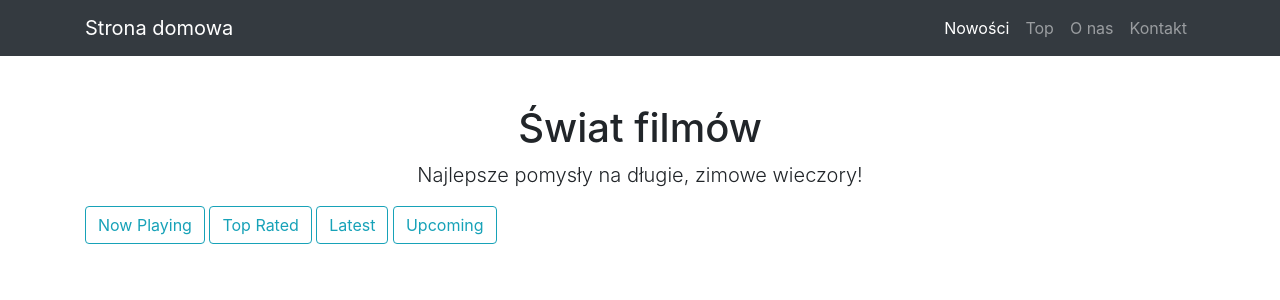
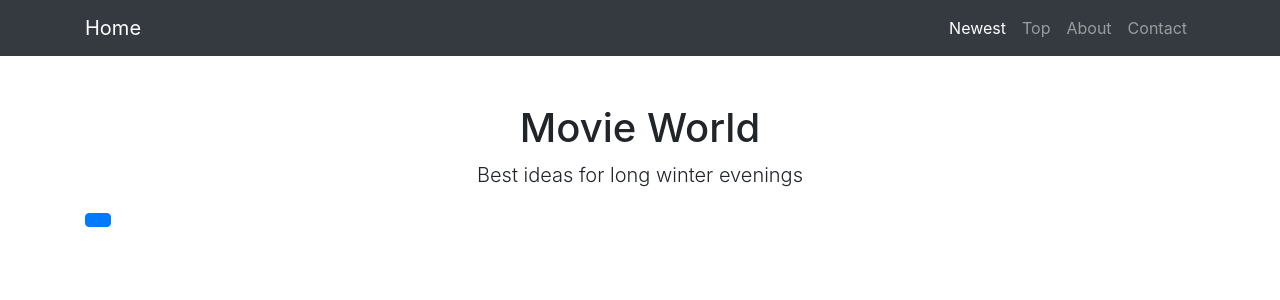
Before and after one commit to coder6639/movies_catalogue, a Flask app: template templates/homepage.html in a window 1280 px wide. Shown: the top 300 px of the page. Run offline with Flask 2, Linux system fonts and the light colour scheme; the template is opened without the code that fills it, so the values that code supplies are empty; some libraries are stand-ins or nearby versions.

Commit message:
Fix cast on movie page, add buttons, list validation

```diff
--- a/main.py
+++ b/main.py
@@ -6,9 +6,15 @@ app = Flask(__name__)
 
 @app.route("/")
 def homepage():
-    selected_list = request.args.get("list_name", "popular")
-    movies = tmdb_client.get_movies(8, list_name=selected_list)
-    return render_template("homepage.html", movies=movies, current_list=selected_list)
+    movie_lists = ["now_playing", "top_rated", "popular", "upcoming"]
+    selected_list = request.args.get("list_type", "popular")
+    if selected_list not in movie_lists:
+        movies = tmdb_client.get_movies(8, list_name="popular")
+        return render_template("homepage.html", movies=movies, chosen_list="", movie_lists=movie_lists)
+    else:
+        movies = tmdb_client.get_movies(8, list_name=selected_list)
+        movie_lists.remove(selected_list)
+    return render_template("homepage.html", movies=movies, chosen_list=selected_list, movie_lists=movie_lists)
 
 
 @app.context_processor
@@ -21,7 +27,7 @@ def utility_processor():
 @app.route("/movie/<movie_id>")
 def movie_details(movie_id):
     details = tmdb_client.get_single_movie(movie_id)
-    people = tmdb_client.get_single_movie_cast(movie_id)
+    people = tmdb_client.get_single_movie_cast(movie_id)[:12]
     image_url = tmdb_client.get_poster_url(tmdb_client.get_single_image(movie_id), "w780")
     return render_template("movie_details.html", movie=details, people=people, image=image_url)
 
--- a/templates/homepage.html
+++ b/templates/homepage.html
@@ -4,14 +4,20 @@
 
 <div class="row">
     <div class="col-lg-12 text-center">
-        <h1 class="mt-5">Świat filmów</h1>
-        <p class="lead">Najlepsze pomysły na długie, zimowe wieczory!</p>
+        <h1 class="mt-5">Movie World</h1>
+        <p class="lead">Best ideas for long winter evenings</p>
     </div>
     <div class="col-lg-12 mb-4">
-        <a href="{{ url_for('homepage', list_type='now_playing') }}" class='btn btn-outline-info'>Now Playing</a>
-        <a href="{{ url_for('homepage', list_type='top_rated') }}" class="btn btn-outline-info">Top Rated</a>
-        <a href="{{ url_for('homepage', list_type='latest') }}" class="btn btn-outline-info">Latest</a>
-        <a href="{{ url_for('homepage', list_type='upcoming') }}" class="btn btn-outline-info">Upcoming</a>
+            {% if chosen_list != "" %}
+            {% set list1 = chosen_list.split('_') %}
+            {% set string1 = list1|join(' ') %}
+            <a href="{{ url_for('homepage', list_type=chosen_list) }}" class="btn btn-primary">{{ string1.title() }}</a>
+            {% endif %}
+            {% for list in movie_lists %}
+            {% set list2 = list.split('_') %}
+            {% set string2 = list2|join(' ') %}
+            <a href="{{ url_for('homepage', list_type=list) }}" class="btn btn-outline-info">{{ string2.title() }}</a>
+            {% endfor %}
     </div>
     {% for movie in movies %}
     <div class="col-lg-3 col-md-6 mb-4">
@@ -21,7 +27,7 @@
                 <h4 class="card-title">{{movie.title}}</h4>
             </div>
             <div class="card-footer text-center">
-                <a href="{{ url_for('movie_details', movie_id=movie.id) }}">Pokaż więcej</a>
+                <a href="{{ url_for('movie_details', movie_id=movie.id) }}">See more</a>
             </div>
         </div>
     </div>
--- a/templates/index.html
+++ b/templates/index.html
@@ -8,7 +8,7 @@
   <meta name="description" content="">
   <meta name="author" content="">
 
-  <title>Świat filmów</title>
+  <title>Movie world</title>
 
   <!-- Bootstrap core CSS -->
   <link rel="stylesheet" href="https://stackpath.bootstrapcdn.com/bootstrap/4.4.1/css/bootstrap.min.css" integrity="sha384-Vkoo8x4CGsO3+Hhxv8T/Q5PaXtkKtu6ug5TOeNV6gBiFeWPGFN9MuhOf23Q9Ifjh" crossorigin="anonymous">
@@ -20,25 +20,25 @@
   <!-- Navigation -->
   <nav class="navbar navbar-expand-lg navbar-dark bg-dark static-top">
     <div class="container">
-      <a class="navbar-brand" href="#">Strona domowa</a>
+      <a class="navbar-brand" href="{{ url_for('homepage', list_type='popular') }}">Home</a>
       <button class="navbar-toggler" type="button" data-toggle="collapse" data-target="#navbarResponsive" aria-controls="navbarResponsive" aria-expanded="false" aria-label="Toggle navigation">
         <span class="navbar-toggler-icon"></span>
       </button>
       <div class="collapse navbar-collapse" id="navbarResponsive">
         <ul class="navbar-nav ml-auto">
           <li class="nav-item active">
-            <a class="nav-link" href="#">Nowości
+            <a class="nav-link" href="#">Newest
               <span class="sr-only">(current)</span>
             </a>
           </li>
           <li class="nav-item">
-            <a class="nav-link" href="#">Top</a>
+            <a class="nav-link" href="{{ url_for('homepage', list_type='top_rated') }}">Top</a>
           </li>
           <li class="nav-item">
-            <a class="nav-link" href="#">O nas</a>
+            <a class="nav-link" href="#">About</a>
           </li>
           <li class="nav-item">
-            <a class="nav-link" href="#">Kontakt</a>
+            <a class="nav-link" href="#">Contact</a>
           </li>
         </ul>
       </div>
```
Also changed, not shown: templates/movie_details.html (+6 -8 lines).
